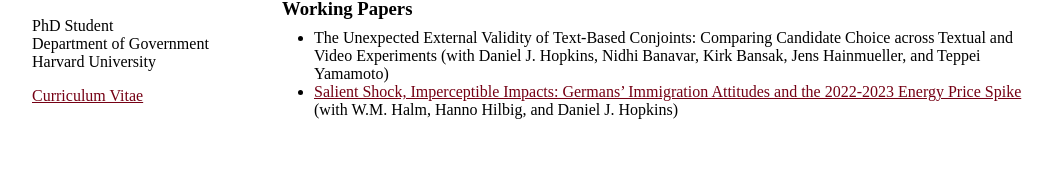
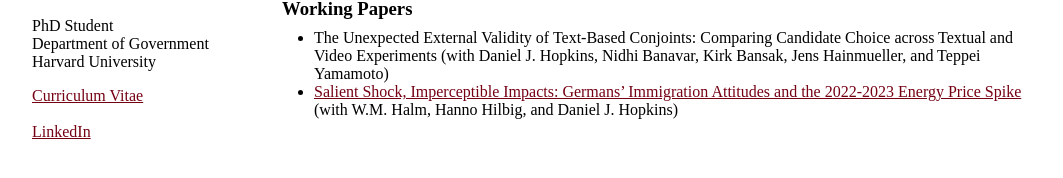
Before and after one commit to niloudavis/niloudavis.github.io, a plain HTML site: page index.html in a window 1280 px wide. Shown: the part 272-450 px from the top of the page, without its empty margins (108-1171 px from the left). Drawn offline with Linux system fonts and the light colour scheme.

Commit message:
Update index.html

```diff
--- a/index.html
+++ b/index.html
@@ -98,8 +98,8 @@
     <!-- Put your CV in a "cv" folder in your repo -->
     <a href="Davis_CVNov26.pdf">Curriculum Vitae</a>
     <br><br>
-    <!--<a href="https://github.com/niloudavis">GitHub</a>
-    <br>-->
+    <a href="https://www.linkedin.com/in/niloufar-davis/">LinkedIn</a>
+    <br>
   </div>
     <!--<a href="https://scholar.google.com/">Google Scholar</a>-->
     <!--<br>-->
```
